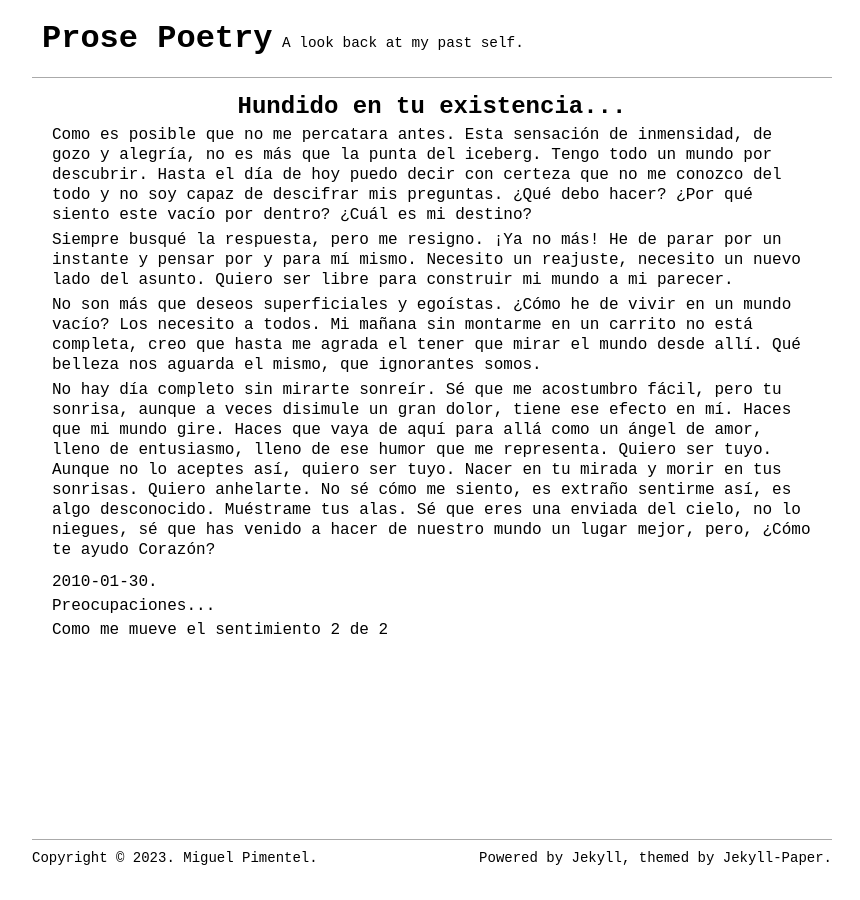
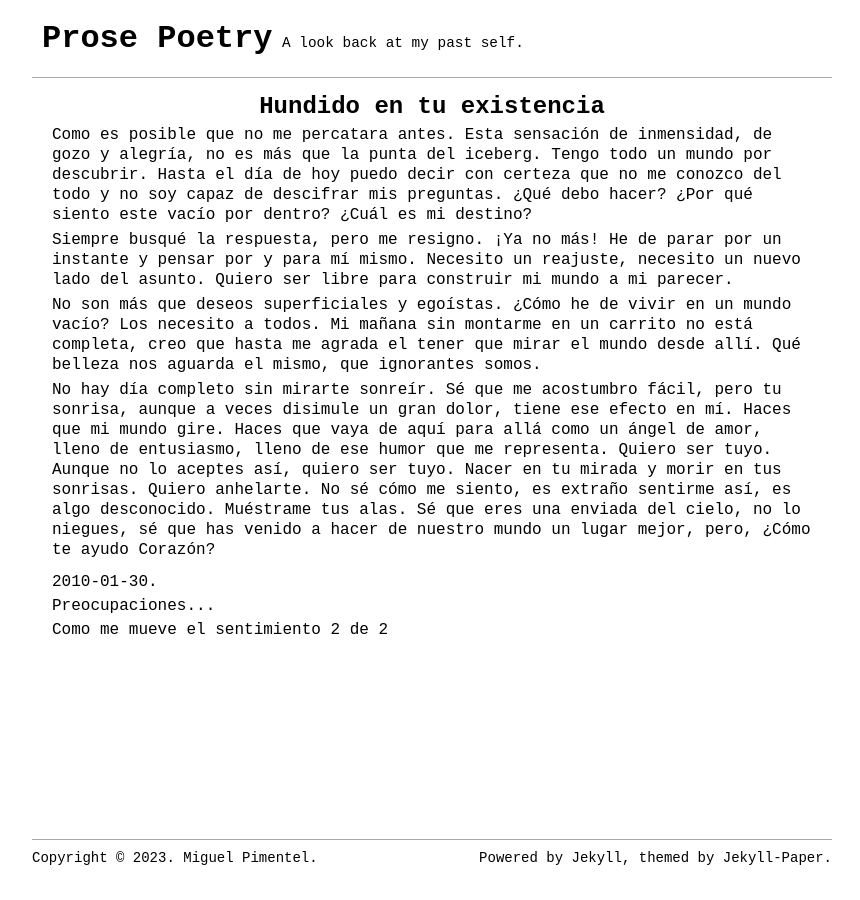
Before and after one commit to semanticdata/prose-poetry, a Jekyll site: the page built from _posts/2010-01-30-hundido-en-tu-existencia.md, in a window 1280 px wide. Shown: the whole page, without its empty margins (208-1068 px from the left). Built offline with Jekyll 4.4.1, drawn with Linux system fonts in a browser that asks for light colours.

```diff
--- a/_posts/2010-01-30-hundido-en-tu-existencia.md
+++ b/_posts/2010-01-30-hundido-en-tu-existencia.md
@@ -1,5 +1,5 @@
 ---
-title: Hundido en tu existencia...
+title: Hundido en tu existencia
 canonical_url: https://elandres.wordpress.com/2010/01/30/hundido-en-tu-existencia/
 date: 2010-01-30
 layout: post
```
